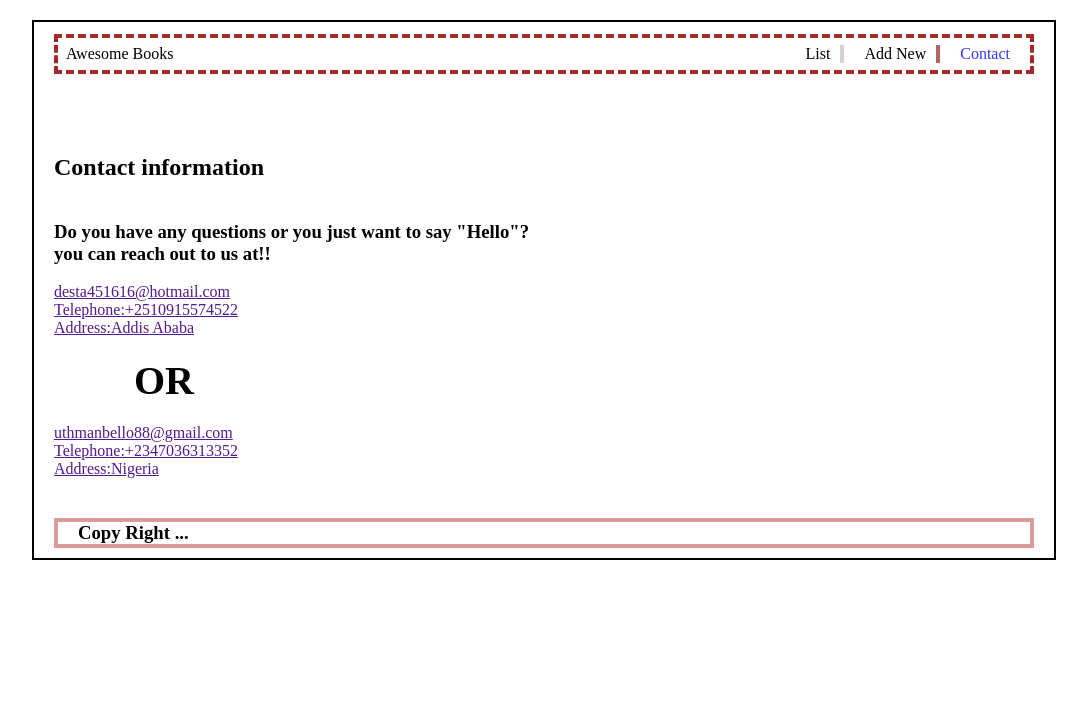
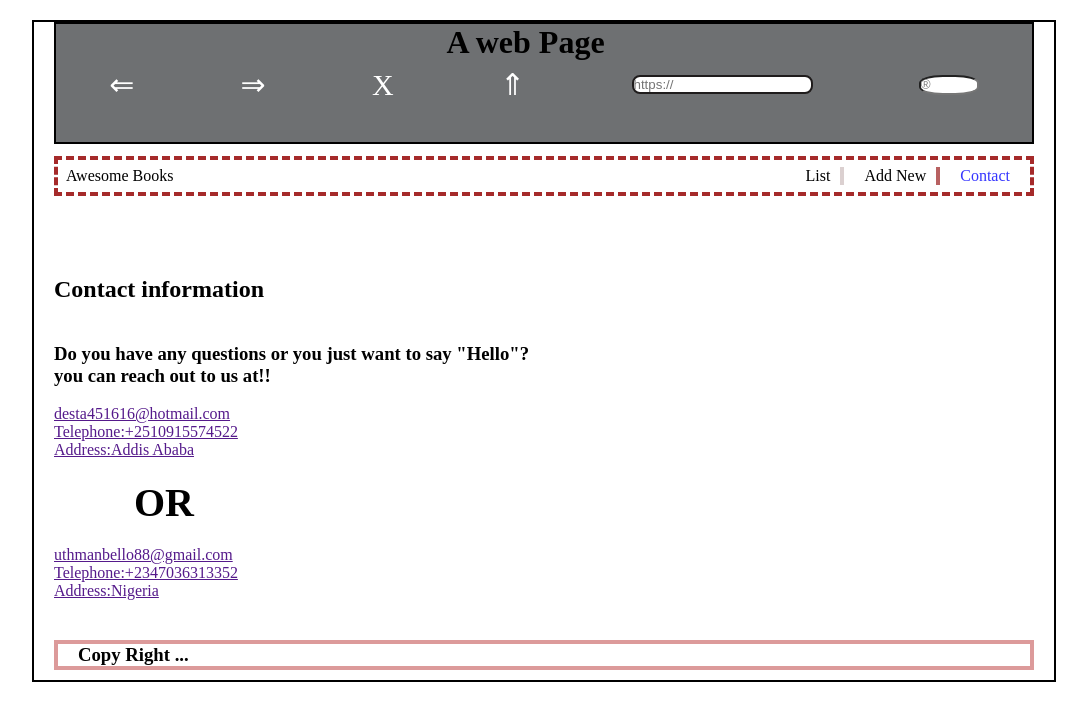
Before and after one commit to haftamudesta/AwesomeBooks, a website: page index.html in a window 1280 px wide. Shown: the whole page, without its empty margins (96-1183 px from the left). Drawn offline with Linux system fonts and the light colour scheme.

Commit message:
Modify Awesome bokks complete

```diff
--- a/index.css
+++ b/index.css
@@ -24,6 +24,41 @@ body {
   border: 4px dashed brown;
   height: 40px;
   margin-bottom: 80px;
+}
+
+.top-nav {
+  background: #6e7072;
+  border: 2px solid black;
+}
+
+.top-part {
+  margin-left: 40%;
+  margin-bottom: 6px;
+}
+
+.bottom-part {
+  display: flex;
+  justify-content: space-around;
+  align-items: center;
+  margin-bottom: 20px;
+  padding-bottom: 20px;
+}
+
+.bottom-part p {
+  color: #fff;
+  font-size: 30px;
+  cursor: pointer;
+}
+
+.http-input {
+  border: 2px solid rgb(31, 28, 28);
+  border-radius: 8px;
+}
+
+.curved-input {
+  width: 60px;
+  height: 20px;
+  border-radius: 40%;
 }
 
 .logo {
--- a/index.html
+++ b/index.html
@@ -6,10 +6,25 @@
     <meta name="viewport" content="width=device-width, initial-scale=1.0" />
     <title>Awesome Books</title>
     <link rel="stylesheet" href="index.css" />
+    <link rel="stylesheet" href="https://cdnjs.cloudflare.com/ajax/libs/font-awesome/4.7.0/css/font-awesome.min.css">
   </head>
   <body>
     <div class="Container-fluid">
       <header>
+        <div class="top-nav">
+          <div class="top-part">
+            <h1>A web Page</h1>
+          </div>
+          <div class="bottom-part">
+            <p>&lArr;</p>
+            <p>&rArr;</p>
+            <p>X</p>
+            <p>&uArr;</p>
+            <input type="text" placeholder="https://" class="http-input">
+            <input type="text" placeholder="&reg;" class="curved-input">
+          </div>
+        </div>
+        <div class="botom-nav">
           <nav class="nav-bar">
             <section class="logo"><a>Awesome Books</a></section>
             <ul class="list-Container">
@@ -19,6 +34,7 @@
               <li class="nav-items" id="Add">Add New</li>
               <li class="nav-items" id="Link">Contact</li>
             </ul>
+        </div>
         </nav>
       </header>
 
--- a/script.js
+++ b/script.js
@@ -56,7 +56,6 @@ class Books {
 
   AddNewBook = () => {
     this.AddBook.addEventListener('click', () => {
-      window.location.reload();
       if (this.SaveBooks != null) {
         [];
       }
@@ -88,7 +87,6 @@ class Books {
           });
           localStorage.setItem('BookList', JSON.stringify(DeleteBook));
           this.DecideOnDisplay();
-          window.location.reload();
         });
       });
     }
--- a/singlepage.js
+++ b/singlepage.js
@@ -7,7 +7,7 @@ const Link = document.querySelector('#Link');
 
 const DisplayAllBooks = () => {
   List.addEventListener('click', () => {
-    DisplayBooks.classList.toggle('active');
+    DisplayBooks.classList.add('active');
     List.style.color = 'rgb(255, 0, 0)';
     Link.style.color = 'black';
     Add.style.color = 'black';
@@ -19,7 +19,7 @@ const DisplayAllBooks = () => {
 
 const AddNewBook = () => {
   Add.addEventListener('click', () => {
-    AddBooks.classList.toggle('active');
+    AddBooks.classList.add('active');
     Add.style.color = 'rgb(255, 0, 0)';
     Link.style.color = 'black';
     List.style.color = 'black';
@@ -39,7 +39,6 @@ const ShowContactDetails = () => {
     DisplayBooks.style.display = 'none';
   });
 };
-
 DisplayAllBooks();
 AddNewBook();
 ShowContactDetails();
```
Lines whose indentation alone changed are shown as unchanged.
